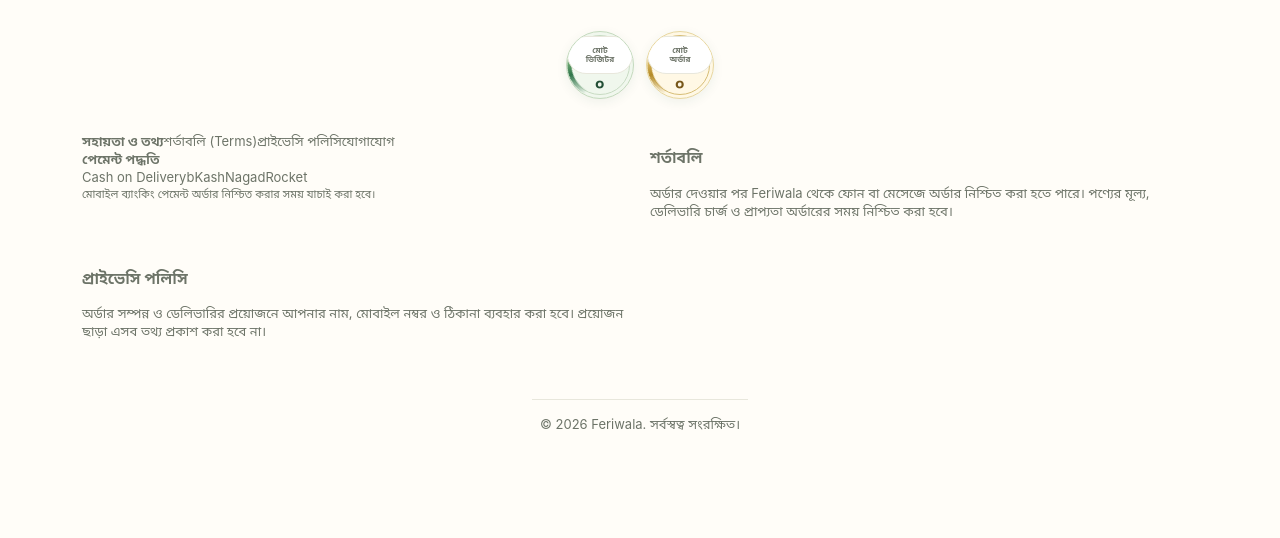
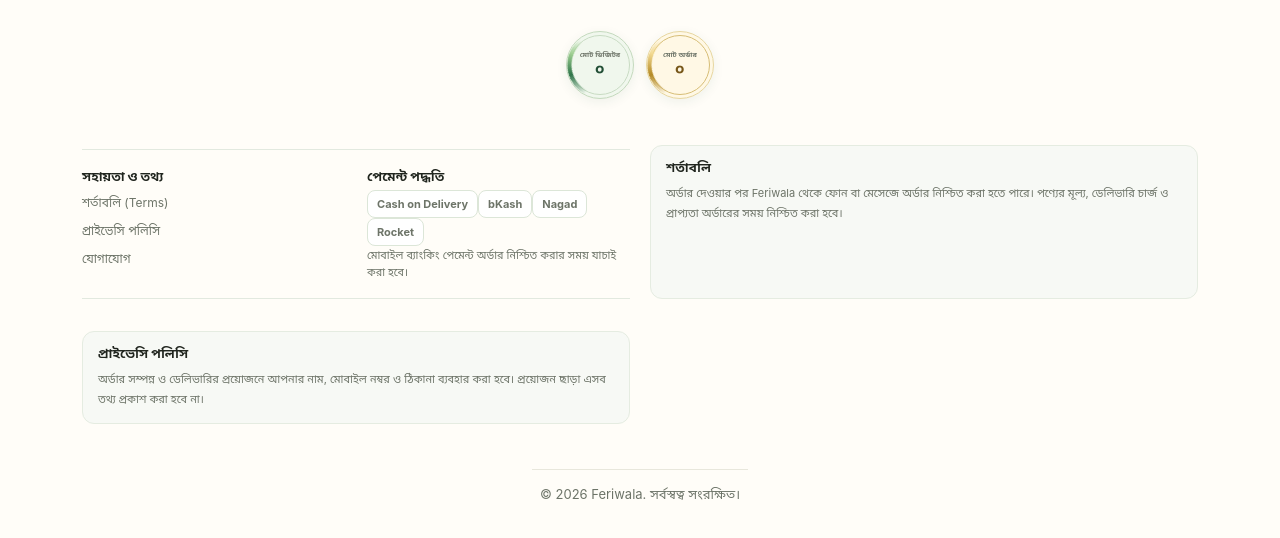
Before and after one commit to uaman4689-Dev/feriwala-live, a website: page public/index.html in a window 1280 px wide. Shown: the part 1449-1987 px from the top of the page. Drawn offline with Linux system fonts and the light colour scheme; no server answers.

Commit message:
Fix counter label background and polish terms and privacy

```diff
--- a/public/style.css
+++ b/public/style.css
@@ -145,3 +145,19 @@ footer #storeStats{grid-column:1/-1!important;width:100%!important;justify-conte
 
 /* Keep counter ring animation; remove only the inner icon images */
 #storeStats .stat-icon{display:none!important}
+
+
+/* Final fix: transparent counter text and polished policy cards v3 */
+#storeStats .stat-label,#storeStats .stat-number,#storeStats .stat-caption{background:transparent!important;background-color:transparent!important;background-image:none!important;box-shadow:none!important;border:0!important;border-radius:0!important;padding:0!important;text-shadow:none!important}
+#storeStats .stat-label{font-size:7px!important;line-height:1.1!important;font-weight:600!important}
+#storeStats .stat-circle{gap:2px!important}
+footer .footer-links,footer .footer-payments{background:transparent!important}
+footer .footer-extra{display:grid!important;grid-template-columns:repeat(2,minmax(0,1fr))!important;gap:22px!important;margin-top:16px!important;padding:18px 0!important;border-top:1px solid #e2e9df!important;border-bottom:1px solid #e2e9df!important}
+footer .footer-links b,footer .footer-payments b{display:block!important;font-size:13px!important;font-weight:800!important;color:var(--ink)!important;margin-bottom:4px!important}
+footer .footer-links a{display:block!important;width:fit-content!important;padding:5px 0!important;font-size:12px!important;color:var(--muted)!important;text-decoration:none!important;border-bottom:1px solid transparent!important}
+footer .footer-links a:hover{color:var(--green)!important;border-bottom-color:currentColor!important}
+footer .payment-chips span{display:inline-flex!important;background:#fff!important;border:1px solid #dce6d8!important;border-radius:8px!important;padding:6px 9px!important;font-size:11px!important;font-weight:700!important}
+footer .footer-policy{margin-top:12px!important;padding:13px 15px!important;background:#f7f9f5!important;border:1px solid #e5ece1!important;border-radius:12px!important}
+footer .footer-policy h3{font-size:13px!important;font-weight:800!important;color:var(--ink)!important;margin:0 0 6px!important}
+footer .footer-policy p{font-size:11px!important;line-height:1.85!important;color:var(--muted)!important;margin:0!important}
+@media(max-width:600px){footer .footer-extra{grid-template-columns:1fr!important;gap:18px!important}footer .footer-policy{padding:12px!important}}
```
